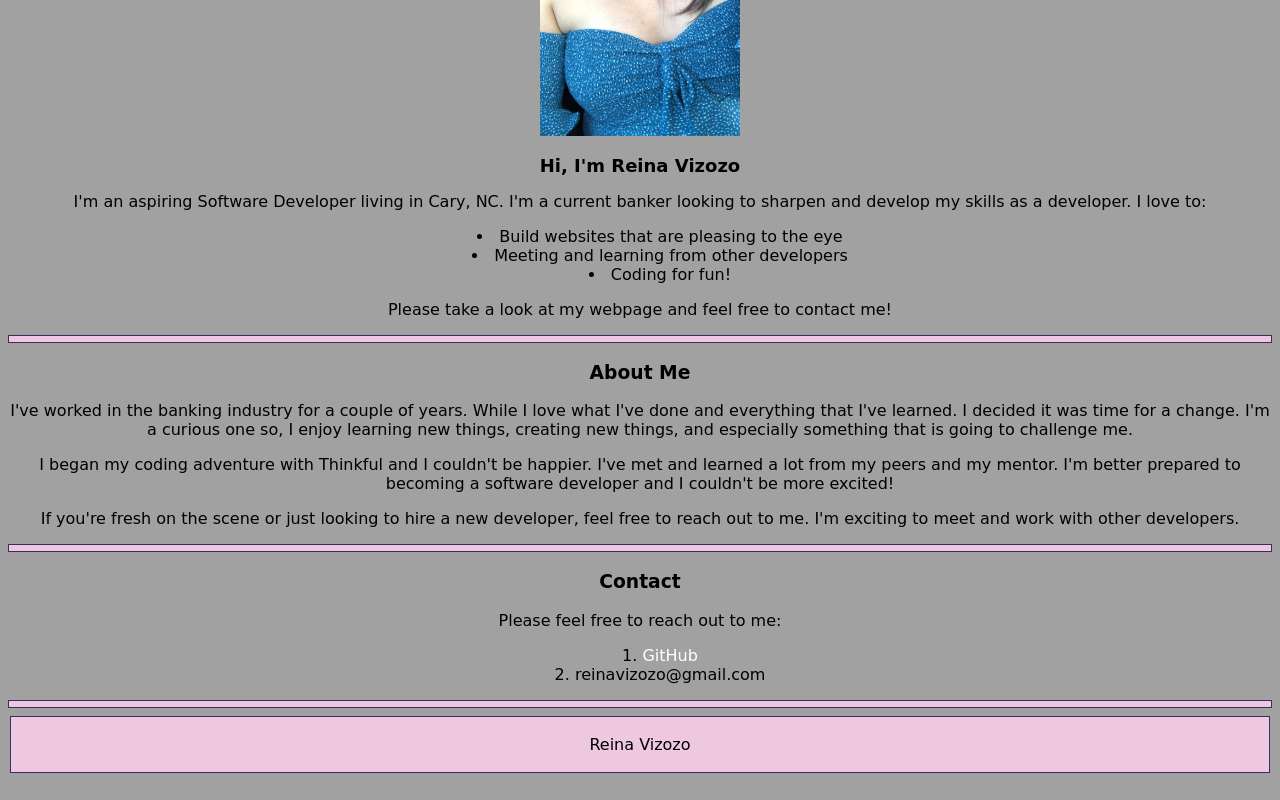
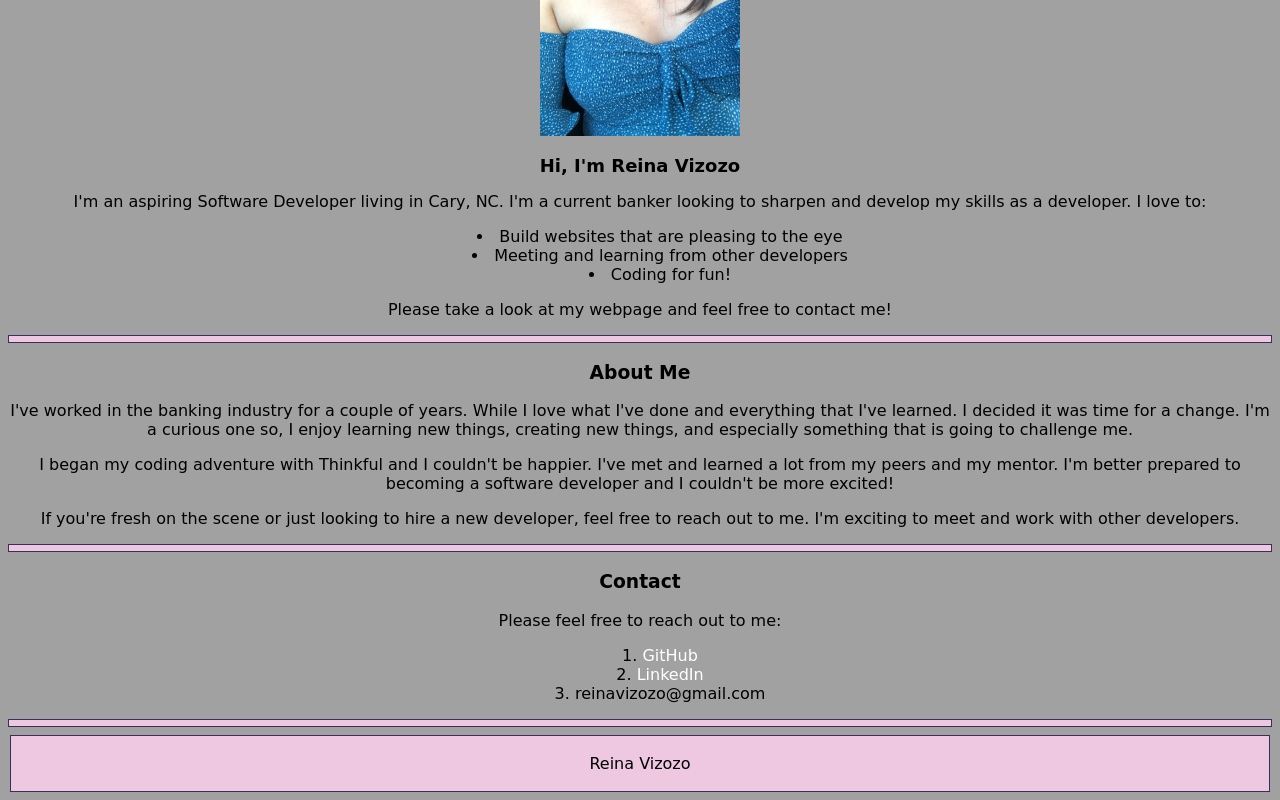
Before and after one commit to reinavizozo/reinavizozo, a plain HTML site: page index.html in a window 1280 px wide. Shown: the part 404-1204 px from the top of the page. Drawn offline with Linux system fonts and the light colour scheme; a script that the page names is missing.

Commit message:
Update index.html

```diff
--- a/index.html
+++ b/index.html
@@ -46,6 +46,7 @@
       <p>Please feel free to reach out to me:</p>
         <ol class="list-inside"> <!-- this link below should take them directly to my github page-->
           <li><a href="https://www.github.com/reinavizozo">GitHub</a></li>
+          <li><a href="https://www.linkedin.com/in/reinavizozo">LinkedIn</a></li>
           <li>reinavizozo@gmail.com</li>
         </ol>
 
```
